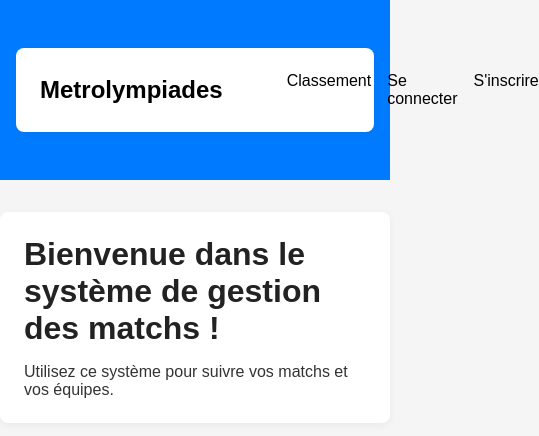
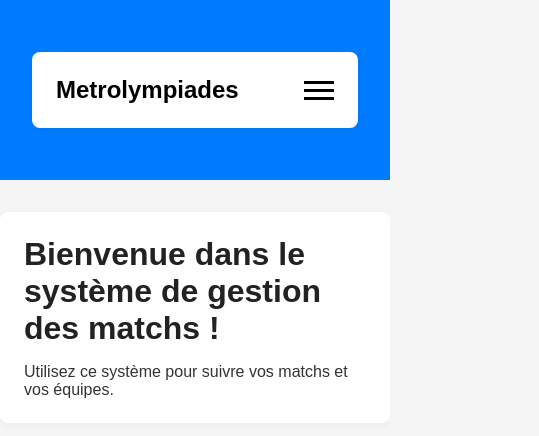
Before and after one commit to Kdiouuu/Metrolympiades, a Vue app in the folder metrolympiades/: page / in a window 390 px wide. Shown: the top 436 px of the page, 539 px wide, since content can reach past the window. Built offline with nearby package versions, Linux system fonts and the light colour scheme.

Commit message:
Enhancement : the navbar and the overall site is now responsive, you can now choose a score when you create a game. Improved clarity of My Matches page. Deleted useless files.

```diff
--- a/metrolympiades/src/components/AppNavbar.vue
+++ b/metrolympiades/src/components/AppNavbar.vue
@@ -1,22 +1,25 @@
 <template>
   <nav class="navbar">
-    <div class="container" style="display:flex; align-items:center; justify-content:space-between;">
-      <div class="brand">
-        <RouterLink :to="isAuthenticated ? '/dashboard' : '/' " class="brand">Metrolympiades</RouterLink>
-      </div>
+    <div class="container">
+      <RouterLink :to="isAuthenticated ? '/dashboard' : '/'" class="brand">Metrolympiades</RouterLink>
 
-      <ul>
-        <li><RouterLink to="/ranking">Classement</RouterLink></li>
+      <!-- bouton hamburger -->
+      <button class="menu-toggle" @click="toggleMenu">
+        <span class="hamburger"></span>
+      </button>
+
+      <!-- liens -->
+      <ul :class="['nav-links', { active: isMenuOpen }]">
+        <li><RouterLink to="/ranking" @click="closeMenu">Classement</RouterLink></li>
 
         <template v-if="!isAuthenticated">
-          <li><RouterLink to="/login">Se connecter</RouterLink></li>
-          <li><RouterLink to="/register">S'inscrire</RouterLink></li>
+          <li><RouterLink to="/login" @click="closeMenu">Se connecter</RouterLink></li>
+          <li><RouterLink to="/register" @click="closeMenu">S'inscrire</RouterLink></li>
         </template>
-
         <template v-else>
-          <li><RouterLink to="/team">Mon équipe</RouterLink></li>
-          <li><RouterLink to="/matches">Mes matchs</RouterLink></li>
-          <li><RouterLink to="/new-match">Nouveau match</RouterLink></li>
+          <li><RouterLink to="/team" @click="closeMenu">Mon équipe</RouterLink></li>
+          <li><RouterLink to="/matches" @click="closeMenu">Mes matchs</RouterLink></li>
+          <li><RouterLink to="/new-match" @click="closeMenu">Nouveau match</RouterLink></li>
           <li><button @click="handleLogout">Déconnexion</button></li>
         </template>
       </ul>
@@ -25,7 +28,7 @@
 </template>
 
 <script setup>
-import { computed } from 'vue'
+import { computed, ref } from 'vue'
 import { useAuthStore } from '@/store/auth'
 import { useRouter } from 'vue-router'
 
@@ -33,8 +36,138 @@ const auth = useAuthStore()
 const router = useRouter()
 const isAuthenticated = computed(() => auth.isAuthenticated)
 
+// État du menu (ouvert/fermé)
+const isMenuOpen = ref(false)
+
+function toggleMenu() {
+  isMenuOpen.value = !isMenuOpen.value
+}
+
+function closeMenu() {
+  isMenuOpen.value = false
+}
+
 function handleLogout() {
   auth.logout()
   router.push('/login')
 }
 </script>
+
+<style scoped>
+.navbar {
+  background-color: #007bff;
+  padding: 1.25rem 2rem;
+}
+
+.container {
+  display: flex;
+  justify-content: space-between;
+  align-items: center;
+  width: 100%;
+}
+
+.brand {
+  color: #000;
+  font-size: 2rem;
+  text-decoration: none;
+}
+
+.nav-links {
+  list-style: none;
+  display: flex;
+  gap: 1.5rem;
+}
+
+.nav-links li {
+  margin: 0;
+}
+
+.nav-links a,
+.nav-links button {
+  color: #000;
+  text-decoration: none;
+  background: none;
+  border: none;
+  font: inherit;
+  font-size: 1.2rem;
+  cursor: pointer;
+}
+
+.menu-toggle {
+  display: none;
+  background: none;
+  border: none;
+  padding: 0;
+  cursor: pointer;
+  z-index: 10;
+}
+
+.hamburger,
+.hamburger::before,
+.hamburger::after {
+  content: '';
+  display: block;
+  width: 30px;
+  height: 3px;
+  background: #000;
+  transition: 0.3s;
+}
+
+.hamburger {
+  position: relative;
+}
+
+.hamburger::before {
+  position: absolute;
+  top: -8px;
+}
+
+.hamburger::after {
+  position: absolute;
+  bottom: -8px;
+}
+
+/* Menu déroulant mobile */
+.nav-links.active {
+  display: block;
+  position: absolute;
+  top: 60px; /* ajuster selon la hauteur de la navbar */
+  left: 0;
+  right: 0;
+  background-color: #007bff;
+  padding: 20px;
+  text-align: center;
+}
+
+.nav-links.active li {
+  margin-bottom: 10px;
+}
+
+@media (max-width: 768px) {
+  .nav-links {
+    display: none;
+    width: 100%;
+    justify-content: center;
+    gap: 1rem;
+  }
+
+  .menu-toggle {
+    display: block;
+  }
+
+  .nav-links.active {
+    display: block;
+  }
+
+  /* Animation hamburger -> croix */
+  .menu-toggle.open .hamburger {
+    transform: rotate(45deg);
+  }
+  .menu-toggle.open .hamburger::before {
+    transform: translateY(10px) rotate(90deg);
+  }
+  .menu-toggle.open .hamburger::after {
+    transform: translateY(-10px) rotate(90deg);
+  }
+}
+</style>
--- a/metrolympiades/src/pages/MatchesPage.vue
+++ b/metrolympiades/src/pages/MatchesPage.vue
@@ -4,7 +4,9 @@
     <ul class="list-group">
       <li v-for="m in matches" :key="m.id" class="list-group-item">
         <div class="match-info">
-          <span class="teams">{{ m.team1 }} vs {{ m.team2 }}</span>
+          <span :class="teamClass(m, 'team1')">{{ m.team1 }}</span>
+          vs
+          <span :class="teamClass(m, 'team2')">{{ m.team2 }}</span>
           <span class="activity">{{ m.activity }}</span>
         </div>
         <div class="match-details">
@@ -25,6 +27,19 @@ const matches = ref([])
 const formatDate = iso => {
   const d = new Date(iso)
   return d.toLocaleString('fr-FR', { dateStyle: 'medium', timeStyle: 'short' })
+}
+
+function teamClass(match, team) {
+  const s1 = match.team1Score
+  const s2 = match.team2Score
+  if (s1 === s2) return ''
+  if (team === 'team1') {
+    return s1 > s2 ? 'winner' : 'loser'
+  }
+  if (team === 'team2') {
+    return s2 > s1 ? 'winner' : 'loser'
+  }
+  return ''
 }
 
 onMounted(async () => {
@@ -63,13 +78,11 @@ h1 {
 .match-info {
   display: flex;
   justify-content: space-between;
+  align-items: center;
   margin-bottom: 8px;
-  font-weight: bold;
-}
-.teams {
-  color: #333;
 }
 .activity {
+  font-style: italic;
   color: #555;
 }
 .match-details {
@@ -82,4 +95,11 @@ h1 {
   font-weight: bold;
   color: #000;
 }
+.winner {
+  color: #28a745;
+  font-weight: bold;
+}
+.loser {
+  color: #dc3545;
+}
 </style>
--- a/metrolympiades/src/pages/NewMatchPage.vue
+++ b/metrolympiades/src/pages/NewMatchPage.vue
@@ -1,11 +1,11 @@
 <template>
-  <div class="container" style="max-width:400px;">
+  <div class="container">
     <h1>Nouveau Match</h1>
     <form @submit.prevent="createMatch">
       <div>
         <label for="team2">Équipe adverse</label>
         <select v-model="team2Id" id="team2" class="input">
-          <option v-for="team in teams" :key="team.id" :value="team.id">
+          <option v-for="team in filteredTeams" :key="team.id" :value="team.id">
             {{ team.name }}
           </option>
         </select>
@@ -21,8 +21,18 @@
       </div>
 
       <div>
-        <label for="time">Heure du match</label>
+        <label for="time">Date et heure du match</label>
         <input v-model="time" type="datetime-local" id="time" class="input" />
+      </div>
+
+      <div>
+        <label for="team1Score">Score de mon équipe</label>
+        <input v-model.number="team1Score" type="number" min="0" class="input" />
+      </div>
+
+      <div>
+        <label for="team2Score">Score de l'équipe adverse</label>
+        <input v-model.number="team2Score" type="number" min="0" class="input" />
       </div>
 
       <button class="button">Enregistrer</button>
@@ -31,20 +41,29 @@
 </template>
 
 <script setup>
-import { ref, onMounted } from 'vue'
+import { ref, computed, onMounted } from 'vue'
 import axios from 'axios'
 import { useRouter } from 'vue-router'
 
 const team2Id = ref('')
 const activityId = ref('')
 const time = ref('')
+const team1Score = ref(0)
+const team2Score = ref(0)
 const teams = ref([])
 const activities = ref([])
+const myTeamId = ref('')
 const router = useRouter()
 
-// Récupère la liste des équipes et des activités disponibles
+const filteredTeams = computed(() => teams.value.filter(team => team.id !== myTeamId.value))
+
 onMounted(async () => {
   try {
+    const teamRes = await axios.get('http://localhost:3000/teams/me', {
+      headers: { Authorization: `Bearer ${localStorage.getItem('token')}` }
+    })
+    myTeamId.value = teamRes.data.id
+
     const teamsResponse = await axios.get('http://localhost:3000/teams', {
       headers: { Authorization: `Bearer ${localStorage.getItem('token')}` }
     })
@@ -53,27 +72,48 @@ onMounted(async () => {
     const activitiesResponse = await axios.get('http://localhost:3000/activities')
     activities.value = activitiesResponse.data
   } catch (e) {
-    console.error('Error fetching teams or activities:', e)
+    console.error('Erreur lors du chargement :', e)
   }
 })
 
 async function createMatch() {
   try {
+    if (!team2Id.value || !activityId.value || !time.value) {
+      alert('Merci de remplir tous les champs !')
+      return
+    }
+
+    if (team2Id.value === myTeamId.value) {
+      alert("Tu ne peux pas jouer contre ta propre équipe !")
+      return
+    }
+
     const matchData = {
       team2Id: team2Id.value,
       activityId: activityId.value,
-      startedAt: time.value,
-      team1Score: 0,  // Vous pouvez initialiser les scores à 0 par défaut
-      team2Score: 0
+      startedAt: new Date(time.value).toISOString(),
+      team1Score: team1Score.value,
+      team2Score: team2Score.value
     }
+
+    console.log('Données envoyées :', matchData)
+
     await axios.post('http://localhost:3000/matches', matchData, {
       headers: { Authorization: `Bearer ${localStorage.getItem('token')}` }
     })
-    router.push('/games')  // Redirige vers la page des matchs après la création
+
+    alert('Match créé avec succès !')
+    router.push('/matches')
+
   } catch (e) {
-    console.error('Error creating match:', e)
+    if (e.response && e.response.data.message === "Match already exists") {
+      alert('Tu as déjà un match contre cette équipe pour cette activité.')
+    } else {
+      console.error('Erreur lors de la création du match :', e)
+    }
   }
 }
+
 </script>
 
 <style scoped>
```
Also changed, not shown: metrolympiades/src/assets/logo.png (deleted), metrolympiades/src/components/MatchCard.vue (deleted), metrolympiades/src/components/TeamForm.vue (deleted).
